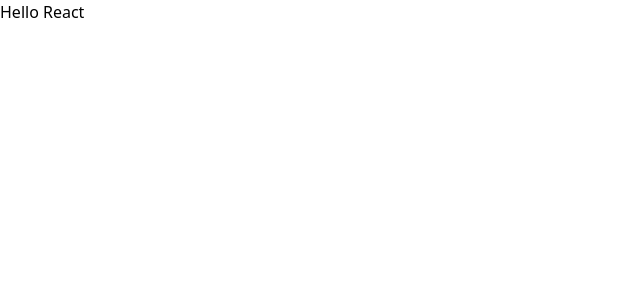
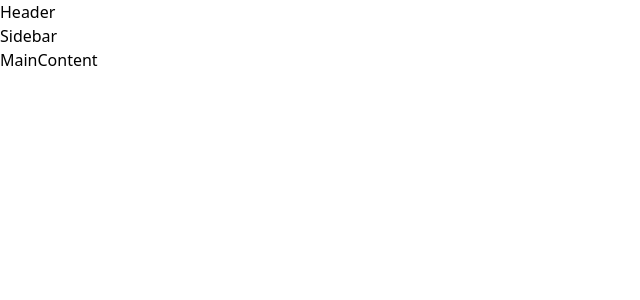
Before and after one commit to armaanepiic/my-react-project, a React (Vite) app: page / in a window 1280 px wide. Shown: the top 300 px of the page, without its empty margins (0-640 px from the left). Built offline with nearby package versions, Linux system fonts and the light colour scheme.

Commit message:
Basic App

```diff
--- a/src/App.jsx
+++ b/src/App.jsx
@@ -1,8 +1,16 @@
 import './App.css'
-
+import Header from './components/Header'
+import MainContent from './components/MainContent'
+import Sidebar from './components/Sidebar'
 
 export default function App() {
   return (
-    <div>Hello React</div>
+    <div>
+      <Header/>
+      <div className=''>
+        <Sidebar/>
+        <MainContent/>
+      </div>
+    </div>
   )
 }
--- /dev/null
+++ b/src/components/Header.jsx
@@ -0,0 +1,6 @@
+
+export default function Header() {
+  return (
+    <div>Header</div>
+  )
+}
--- /dev/null
+++ b/src/components/MainContent.jsx
@@ -0,0 +1,6 @@
+
+export default function MainContent() {
+  return (
+    <div>MainContent</div>
+  )
+}
--- /dev/null
+++ b/src/components/Sidebar.jsx
@@ -0,0 +1,6 @@
+
+export default function Sidebar() {
+  return (
+    <div>Sidebar</div>
+  )
+}
```
